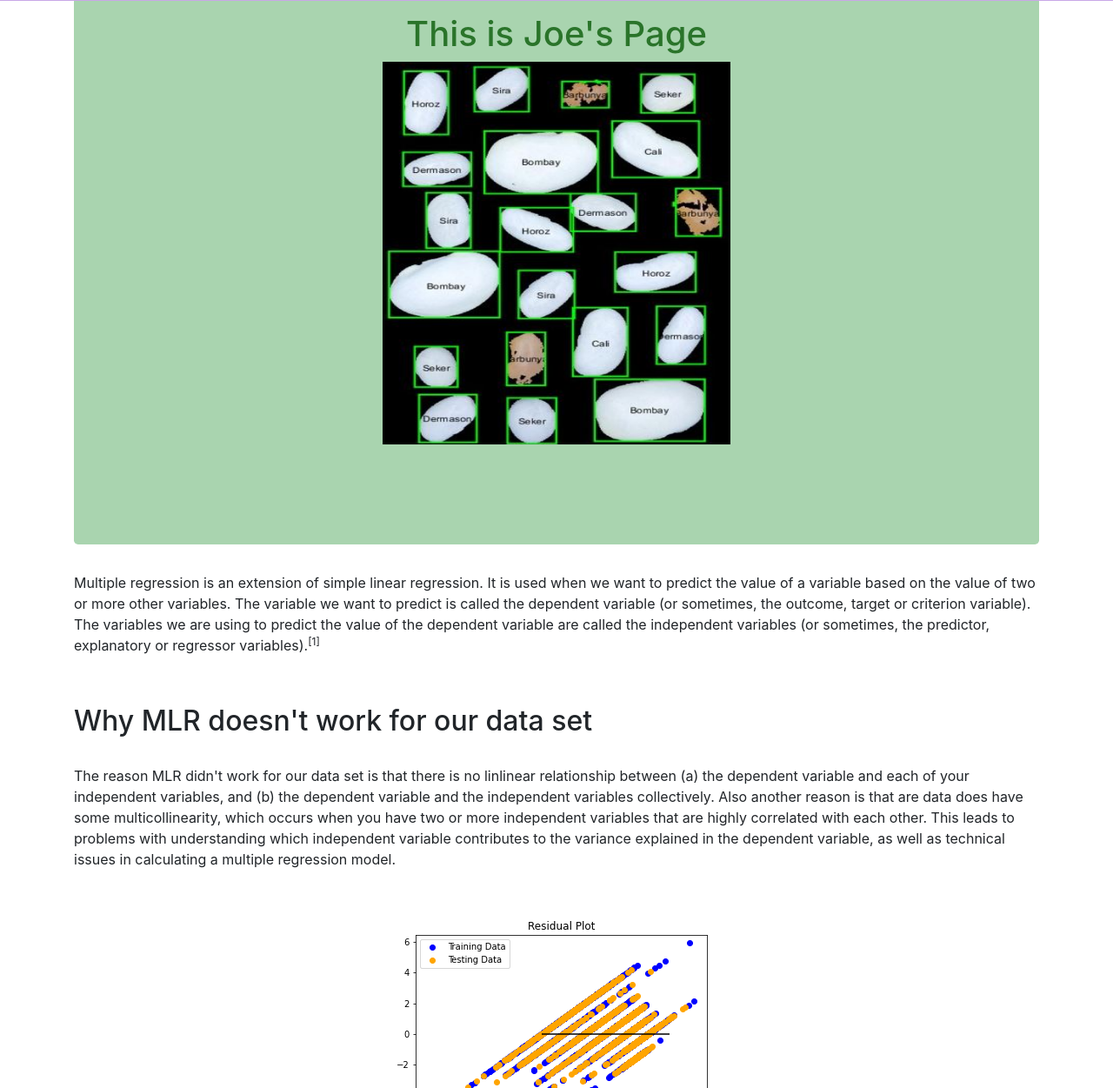
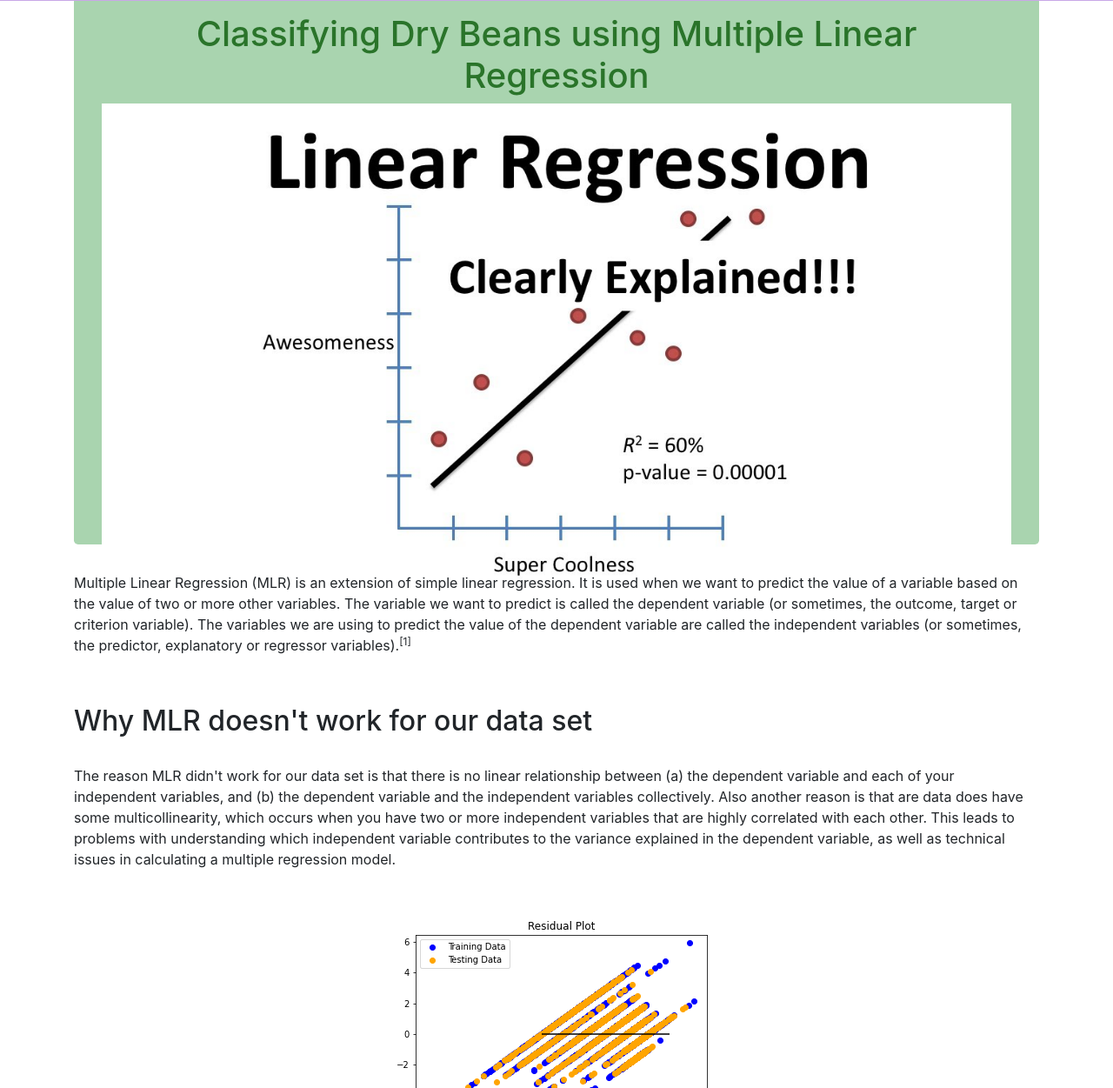
Before and after one commit to luchovzla/dry-bean-classification, a plain HTML site: page Static/html/mlr.html in a window 1280 px wide. Shown: the part 49-1300 px from the top of the page at 87% size. Drawn offline with nearby package versions, Linux system fonts and the light colour scheme.

Commit message:
Formatting on Joe's page

```diff
--- a/Static/css/style.css
+++ b/Static/css/style.css
@@ -9,7 +9,7 @@
     display: block;
     margin-left: auto;
     margin-right: auto;
-    max-width: 50%;
+    max-width: 100%;
     height: auto;
 }
 
--- a/Static/html/mlr.html
+++ b/Static/html/mlr.html
@@ -30,7 +30,7 @@
         <div class="collapse navbar-collapse" id="navbarNavDropdown">
           <ul class="navbar-nav">
             <li class="nav-item">
-              <a class="nav-link font-weight-bold" href="index.html" style="color: ghostwhite;">Dry Bean Categorization<span class="sr-only">(current)</span></a>
+              <a class="nav-link font-weight-bold" href="../../index.html" style="color: ghostwhite;">Dry Bean Categorization<span class="sr-only">(current)</span></a>
             </li>
             <li class="nav-item dropdown">
               <a class="nav-link active dropdown-toggle" href="#" id="navbarDropdownMenuLink" role="button"
@@ -49,28 +49,27 @@
         </div>
       </nav>
 
-    <div style="background-color:rgb(169, 212, 175) !important" class= jumbotron text-center">
+    <div style="background-color:rgb(169, 212, 175) !important" class= "jumbotron text-center">
       <div "row" style="text-align: center">
-        <h1 style="color: rgb(42, 116, 42)">This is Joe's Page</h1>
-        <img class="center" src="../../Images/turkish_beans.JPG" height="440" width="400">
+        <h1 style="color: rgb(42, 116, 42)">Classifying Dry Beans using Multiple Linear Regression</h1>
+        <img class="img-center" src="../../Images/maxresdefault.jpg">
         <br>
       </div>
     </div>
 
         <div "row">
-          <p>Multiple regression is an extension of simple linear regression. It is used when we want to predict the value of a variable based on the value of two or more other variables. The variable we want to predict is called the dependent variable (or sometimes, the outcome, target or criterion variable). The variables we are using to predict the value of the dependent variable are called the independent variables (or sometimes, the predictor, explanatory or regressor variables).<sup>[1]</sup></p>
+          <p>Multiple Linear Regression (MLR) is an extension of simple linear regression. It is used when we want to predict the value of a variable based on the value of two or more other variables. The variable we want to predict is called the dependent variable (or sometimes, the outcome, target or criterion variable). The variables we are using to predict the value of the dependent variable are called the independent variables (or sometimes, the predictor, explanatory or regressor variables).<sup>[1]</sup></p>
           <p>
           <br>
           <h2>Why MLR doesn't work for our data set</h2>
           <br>
-          <p>The reason MLR didn't work for our data set is that there is no linlinear relationship between (a) the dependent variable and each of your independent variables, and (b) the dependent variable and the independent variables collectively. Also another reason is that are data does have some multicollinearity, which occurs when you have two or more independent variables that are highly correlated with each other. This leads to problems with understanding which independent variable contributes to the variance explained in the dependent variable, as well as technical issues in calculating a multiple regression model.</p>
+          <p>The reason MLR didn't work for our data set is that there is no linear relationship between (a) the dependent variable and each of your independent variables, and (b) the dependent variable and the independent variables collectively. Also another reason is that are data does have some multicollinearity, which occurs when you have two or more independent variables that are highly correlated with each other. This leads to problems with understanding which independent variable contributes to the variance explained in the dependent variable, as well as technical issues in calculating a multiple regression model.</p>
           <br>
           <img class="img-center" src="\Images\MLR.png">
           <br>
           <h3>Analysis</h3>
           The training score I got was .582775 and the test score was .577572. Which for us is not acceptable for us, whichis why we would lean on other models.
        </div>
-        <p>Our Dry Bean Dataset came from the University of California-Irvine website: <a href="https://archive.ics.uci.edu/ml/datasets/Dry+Bean+Dataset#">UCI Bean Dataset</a></p>
          <p><sup>[1]</sup> https://statistics.laerd.com/spss-tutorials/multiple-regression-using-spss-statistics.php</p>
 
       </div>
```
